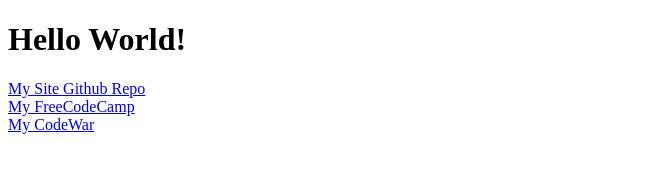
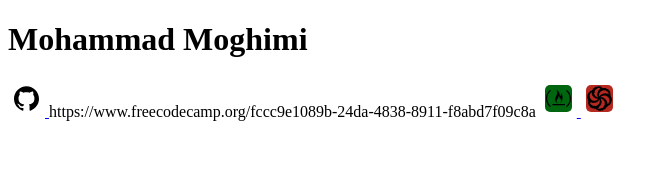
Before and after one commit to moghimimohammad/moghimimohammad.github.io, a plain HTML site: page index.html in a window 1280 px wide. Shown: the whole page, without its empty margins (0-668 px from the left). Drawn offline with Linux system fonts and the light colour scheme.

Commit message:
icons added

```diff
--- a/index.html
+++ b/index.html
@@ -2,13 +2,84 @@
 <html>
     <head>
         <title>My Webpage</title>
+        <style>
+            .icon {
+                width: 25px;
+                margin: 5px;
+                padding: 1px;
+                border-radius: 5px;
+            }
+            .icon2 {
+                color: black;
+            }
+
+            .codewars {
+                background-color: #B62921;
+            }
+
+            .freecodecamp {
+                background-color: #00650F;
+            }
+        </style>
+        <link rel="stylesheet" href="https://use.fontawesome.com/releases/v5.2.0/css/brands.css" integrity="sha384-nT8r1Kzllf71iZl81CdFzObMsaLOhqBU1JD2+XoAALbdtWaXDOlWOZTR4v1ktjPE" crossorigin="anonymous">
+        <link rel="stylesheet" href="https://use.fontawesome.com/releases/v5.2.0/css/fontawesome.css" integrity="sha384-HbmWTHay9psM8qyzEKPc8odH4DsOuzdejtnr+OFtDmOcIVnhgReQ4GZBH7uwcjf6" crossorigin="anonymous">
     </head>
     <body>
-        <h1>Hello World!</h1>
+        <h1>Mohammad Moghimi</h1>
+        <!--
         <a href="https://github.com/moghimimohammad/moghimimohammad.github.io" target="_blank">My Site Github Repo</a>
         <br>
         <a href="https://www.freecodecamp.org/fccc9e1089b-24da-4838-8911-f8abd7f09c8a" target="_blank">My FreeCodeCamp</a>
         <br>
         <a href="https://www.codewars.com/users/moghimimohammad" target="_blank">My CodeWar</a>
+        <br>
+
+
+
+        <a href="https://github.com/moghimimohammad/moghimimohammad.github.io" target="_blank">
+            <span>Github Repo</span>
+            <i class="fab fa-github fa-3x icon2"></i>
+        </a>
+
+        <a href="https://www.freecodecamp.org/fccc9e1089b-24da-4838-8911-f8abd7f09c8a" target="_blank">
+            <span>My FreeCodeCamp</span>
+            <i class="fab fa-free-code-camp fa-3x icon2"></i>
+        </a>
+
+        <a href="https://www.codewars.com/users/moghimimohammad" target="_blank">
+            <span>My CodeWar</span>
+            <img src="https://www.codewars.com/users/moghimimohammad/badges/micro" alt="" >
+        </a>
+
+        <br>
+
+        <a href="https://github.com/moghimimohammad/moghimimohammad.github.io" target="_blank">
+            <span>Github Repo</span>
+            <img class="icon" src="github.svg" alt="" >
+        </a>
+
+        <a href="https://www.freecodecamp.org/fccc9e1089b-24da-4838-8911-f8abd7f09c8a" target="_blank">
+            <span>My FreeCodeCamp</span>
+            <img class="icon freecodecamp" src="freecodecamp.svg" alt="" >
+        </a>
+
+        <a href="https://www.codewars.com/users/moghimimohammad" target="_blank">
+            <span>My CodeWar</span>
+            <img class="icon codewars" src="codewars.svg" alt="" >
+        </a>
+
+        <br>
+        -->
+        <a href="https://github.com/moghimimohammad/moghimimohammad.github.io" target="_blank">
+            <img class="icon" src="github.svg" alt="" >
+        </a>
+        https://www.freecodecamp.org/fccc9e1089b-24da-4838-8911-f8abd7f09c8a
+        <a href="https://www.freecodecamp.org/moghimimohammad" target="_blank">
+            <img class="icon freecodecamp" src="freecodecamp.svg" alt="" >
+        </a>
+
+        <a href="https://www.codewars.com/users/moghimimohammad" target="_blank">
+            <img class="icon codewars" src="codewars.svg" alt="" >
+        </a>
     </body>
 </html>
```
Also changed, not shown: codewars.svg (added), freecodecamp.svg (added), github.svg (added).
